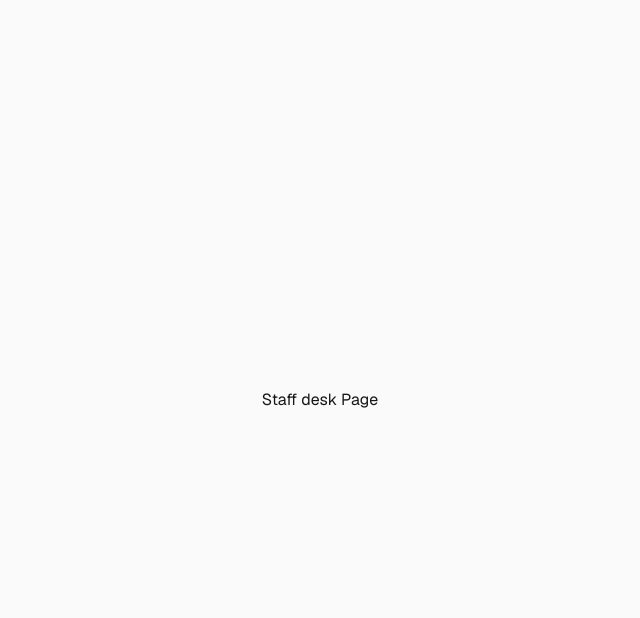
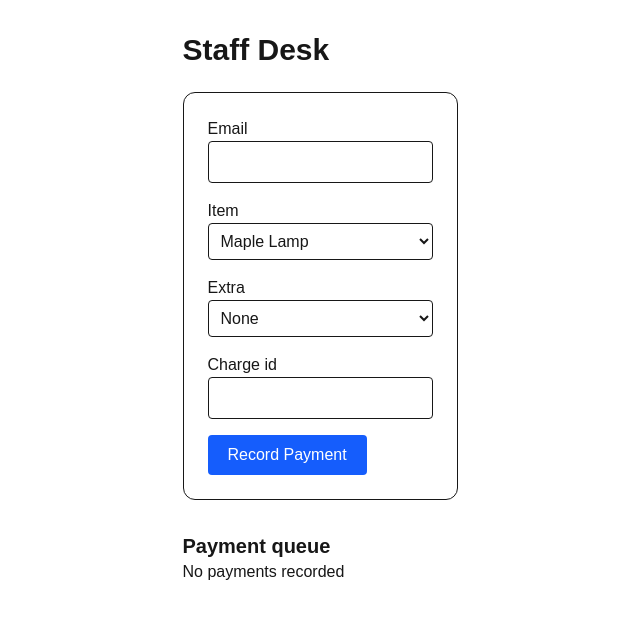
Before and after one commit to Budhabhushan/shop-counter-application, a Next.js app: page /desk in a window 1280 px wide. Shown: the top 618 px of the page, without its empty margins (320-960 px from the left). Built offline with nearby package versions, Linux system fonts and the light colour scheme.

Commit message:
zod validation and payment form added

```diff
--- /dev/null
+++ b/app/api/payments/preview/route.ts
@@ -0,0 +1,50 @@
+import { NextResponse } from "next/server";
+import { validatePayment } from "@/src/lib/validation";
+import { store } from "@/src/lib/store";
+
+export async function POST(request: Request) {
+  const body = await request.json();
+
+  const result = validatePayment(body);
+
+  if (!result.success) {
+    return NextResponse.json(
+      {
+        ok: false,
+        errors: result.errors,
+      },
+      { status: 400 },
+    );
+  }
+
+  const { email, sku, extraCode } = result.data;
+
+  const product = store.getProduct(sku);
+
+  if (!product) {
+    return NextResponse.json(
+      { ok: false, errors: { sku: "Choose an item" } },
+      { status: 400 },
+    );
+  }
+
+  const extra = product.extras.find((item) => item.code === extraCode);
+
+  const totalCents = product.priceCents + (extra?.priceCents ?? 0);
+
+  const remainingAfter =
+    product.remaining === null ? null : product.remaining - 1;
+
+  return NextResponse.json({
+    ok: true,
+    preview: {
+      email,
+      sku,
+      itemName: product.name,
+      extraCode,
+      extraName: extra?.name ?? null,
+      totalCents,
+      remainingAfter,
+    },
+  });
+}
--- /dev/null
+++ b/app/api/payments/route.ts
@@ -0,0 +1,74 @@
+import { NextResponse } from "next/server";
+import { revalidateTag } from "next/cache";
+import { validatePayment } from "@/src/lib/validation";
+import { store } from "@/src/lib/store";
+
+export async function POST(request: Request) {
+  const body = await request.json();
+
+  const result = validatePayment(body);
+
+  if (!result.success) {
+    return NextResponse.json(
+      {
+        ok: false,
+        errors: result.errors,
+      },
+      { status: 400 },
+    );
+  }
+
+  const { email, sku, extraCode, externalChargeId } = result.data;
+
+  // Idempotency: return original payment.
+  const existing = store.payments.find(
+    (payment) => payment.externalChargeId === externalChargeId,
+  );
+
+  if (existing) {
+    return NextResponse.json(
+      { replayed: true, payment: existing },
+      { status: 200 },
+    );
+  }
+
+  const product = store?.getProduct(sku);
+
+  if (!product) {
+    return NextResponse.json(
+      { ok: false, errors: { sku: "Choose an item" } },
+      { status: 400 },
+    );
+  }
+
+  if (product.remaining !== null && product.remaining <= 0) {
+    return NextResponse.json(
+      { ok: false, errors: { sku: "Sold out" } },
+      { status: 409 },
+    );
+  }
+  const extra = product.extras.find((item) => item.code === extraCode);
+
+  const totalCents = product.priceCents + (extra?.priceCents ?? 0);
+
+  const payment = {
+    email,
+    sku,
+    itemName: product.name,
+    extraCode,
+    externalChargeId,
+    totalCents,
+  };
+
+  // Record payment and deduct stock.
+  if (product.remaining !== null) {
+    product.remaining -= 1;
+  }
+
+  store.payments.push(payment);
+
+  // Invalid cached catalogue.
+  revalidateTag("catalog", { expire: 0 });
+
+  return NextResponse.json({ replayed: false, payment }, { status: 201 });
+}
--- a/app/desk/page.tsx
+++ b/app/desk/page.tsx
@@ -1,7 +1,10 @@
+import PaymentForm from "@/src/components/desk/PaymentForm";
+
 export default function StaffDesk() {
   return (
-    <div className="flex flex-col flex-1 items-center justify-center bg-zinc-50 font-sans dark:bg-black">
-      <h1>Staff desk Page</h1>
-    </div>
+    <main className="mx-auto max-w-4xl p-8">
+      <h1 className="mb-6 text-3xl font-bold">Staff Desk</h1>
+      <PaymentForm />
+    </main>
   );
 }
--- /dev/null
+++ b/src/components/desk/PaymentForm.tsx
@@ -0,0 +1,164 @@
+/* eslint-disable @typescript-eslint/no-explicit-any */
+"use client";
+import { useState } from "react";
+import { useForm } from "react-hook-form";
+import { zodResolver } from "@hookform/resolvers/zod";
+import { paymentSchema } from "@/src/lib/validation";
+import { z } from "zod";
+
+type FormValues = z.input<typeof paymentSchema>;
+export default function PaymentForm() {
+  const [preview, setPreview] = useState<any>(null);
+  const [payments, setPayments] = useState<any[]>([]);
+  const [message, setMessage] = useState("");
+
+  const {
+    register,
+    handleSubmit,
+    watch,
+    setValue,
+    formState: { errors },
+  } = useForm<FormValues>({
+    resolver: zodResolver(paymentSchema),
+    defaultValues: {
+      email: "",
+      sku: "lamp",
+      externalChargeId: "",
+      extraCode: null,
+    },
+  });
+  const selectedSku = watch("sku");
+
+  async function handlePreview(values: FormValues) {
+    setMessage("");
+
+    const response = await fetch("/api/payments/preview", {
+      method: "POST",
+      headers: { "Content-Type": "application/json" },
+      body: JSON.stringify(values),
+    });
+
+    const data = await response.json();
+
+    if (!response.ok) {
+      setMessage(JSON.stringify(data.errors));
+      setPreview(null);
+      return;
+    }
+  }
+  async function handleRecord(values: FormValues) {
+    setMessage("");
+
+    const response = await fetch("/api/payments", {
+      method: "POST",
+      headers: { "Content-Type": "application/json" },
+      body: JSON.stringify(values),
+    });
+
+    const data = await response.json();
+
+    if (!response.ok) {
+      setMessage(JSON.stringify(data.errors));
+      return;
+    }
+    setPayments((prev) => {
+      if (data.replayed) {
+        return prev;
+      }
+      return [...prev, data.payment];
+    });
+    setMessage(data.replayed ? "Payment already recorded" : "Payment recorded");
+
+    setPreview(null);
+  }
+  return (
+    <div className="space-y-8">
+      <form className="space-y-4 rounded-xl border p-6">
+        <div>
+          <label htmlFor="email">Email</label>
+          <input
+            id="email"
+            {...register("email")}
+            className="block w-full rounded border p-2"
+          />
+          <p role="alert">{errors.email?.message}</p>
+        </div>
+        <div>
+          <label htmlFor="sku">Item</label>
+          <select
+            id="sku"
+            {...register("sku", {
+              onChange: (e) => {
+                if (e.target.value === "lamp") {
+                  setValue("extraCode", null);
+                }
+              },
+            })}
+            className="block w-full rounded border p-2"
+          >
+            <option value="lamp">Maple Lamp</option>
+            <option value="stool">Cedar stool</option>
+          </select>
+        </div>
+        <div>
+          <label htmlFor="extraCode">Extra</label>
+          <select
+            id="extraCode"
+            {...register("extraCode")}
+            disabled={selectedSku !== "stool"}
+            className="block w-full rounded border p-2"
+          >
+            <option value="">None</option>
+            <option value="cushion">Cushion</option>
+          </select>
+        </div>
+        <div>
+          <label htmlFor="externalChargeId">Charge id</label>
+          <input
+            id="externalChargeId"
+            {...register("externalChargeId")}
+            className="block w-full rounded border p-2"
+          />
+          <p role="alert">{errors.externalChargeId?.message}</p>
+        </div>
+        <div className="flex gap-3">
+          <button
+            type="button"
+            onClick={handleSubmit(handlePreview)}
+            className="rounded bg-blue-600 px-5 py-2 text-white"
+          >
+            Record Payment
+          </button>
+        </div>
+      </form>
+      {message && <p role="status">{message}</p>}
+      {preview && (
+        <section aria-label="Payment preview" className="rounded-xl border p-5">
+          <h2 className="text-xl font-bold">Payment preview</h2>
+          <p>Email: {preview.email}</p>
+          <p>Item: {preview.itemName}</p>
+          <p>Extra: {preview.extraName ?? "None"}</p>
+          <p>Total: ${preview.totalCents / 100}</p>
+          <p>
+            Remaining after: {preview.remainingAfter ?? "Not stock-limited"}
+          </p>
+        </section>
+      )}
+      <section>
+        <h2 className="text-xl font-bold">Payment queue</h2>
+        {payments.length === 0 ? (
+          <p>No payments recorded</p>
+        ) : (
+          payments.map((payment, index) => (
+            <div key={`${payment.externalChargeId}-${index}`}>
+              <p>{preview.email}</p>
+              <p>{preview.itemName}</p>
+              <p>${payment.totalCents / 100}</p>
+              <p>Total: ${preview.externalChargeId}</p>
+            </div>
+          ))
+        )}
+      </section>
+    </div>
+  );
+}
--- /dev/null
+++ b/src/lib/validation.ts
@@ -0,0 +1,61 @@
+import { date, success, z } from "zod";
+
+export const paymentSchema = z
+  .object({
+    email: z
+      .string()
+      .transform((value) => value.trim().toLowerCase())
+      .refine(
+        (value) => /^[^@\s]+@[^@\s]+$/.test(value),
+        "Enter a valid email",
+      ),
+
+    sku: z.enum(["lamp", "stool"], {
+      error: "Choose an item",
+    }),
+
+    externalChargeId: z
+      .string()
+      .regex(/^ch_[A-Za-z0-9]{8,}$/, "Enter a charge id like ch_12345678"),
+
+    extraCode: z.string().nullable().optional(),
+  })
+  .superRefine((value, ctx) => {
+    if (
+      value.extraCode !== undefined &&
+      value.extraCode !== null &&
+      (value.extraCode !== "cushion" || value.sku !== "stool")
+    ) {
+      ctx.addIssue({
+        code: "custom",
+        path: ["extraCode"],
+        message: "That extra is not sold with this item",
+      });
+    }
+  });
+
+export function validatePayment(input: unknown) {
+  const result = paymentSchema.safeParse(input);
+
+  if (!result.success) {
+    const errors: Record<string, string> = {};
+    for (const issue of result.error.issues) {
+      const field = String(issue.path[0]);
+
+      if (!errors[field]) {
+        errors[field] = issue.message;
+      }
+    }
+    return {
+      success: false as const,
+      errors,
+    };
+  }
+  return {
+    success: true as const,
+    data: {
+      ...result.data,
+      extraCode: result.data.extraCode ?? null,
+    },
+  };
+}
```
